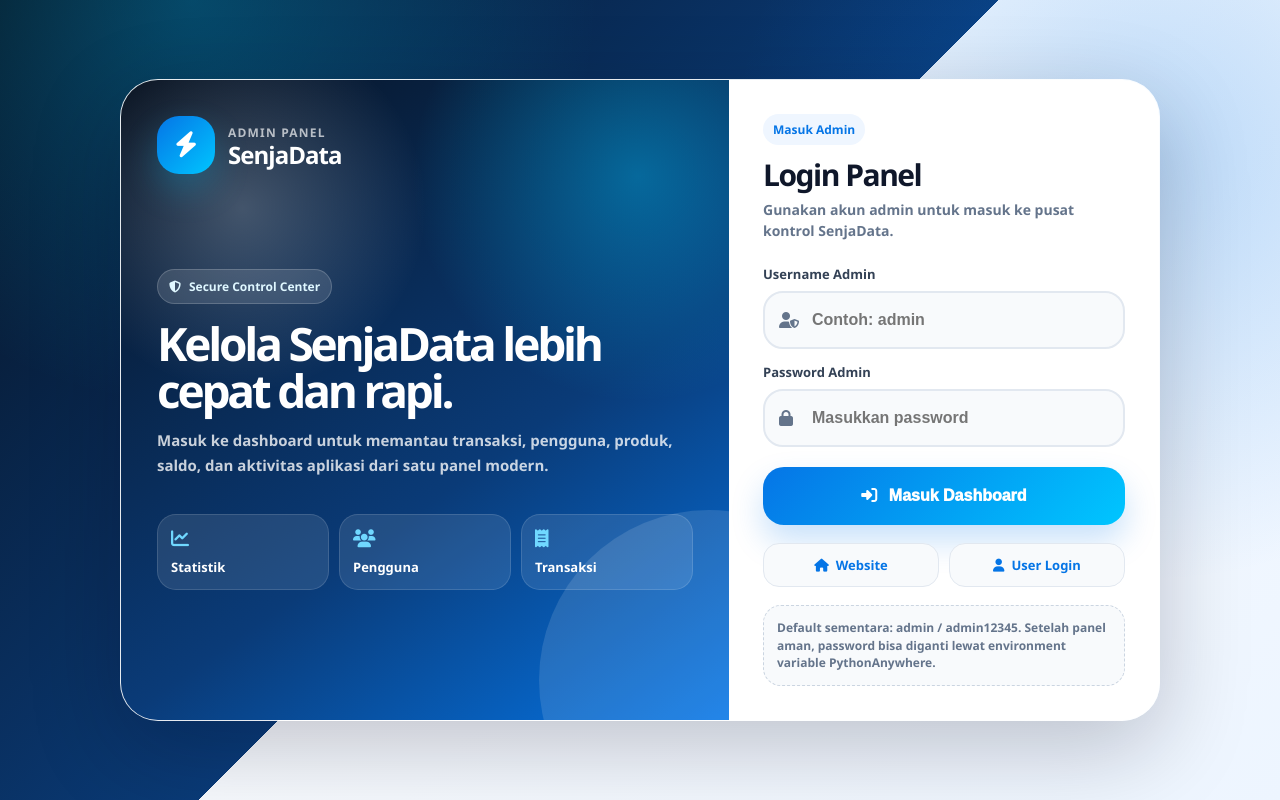
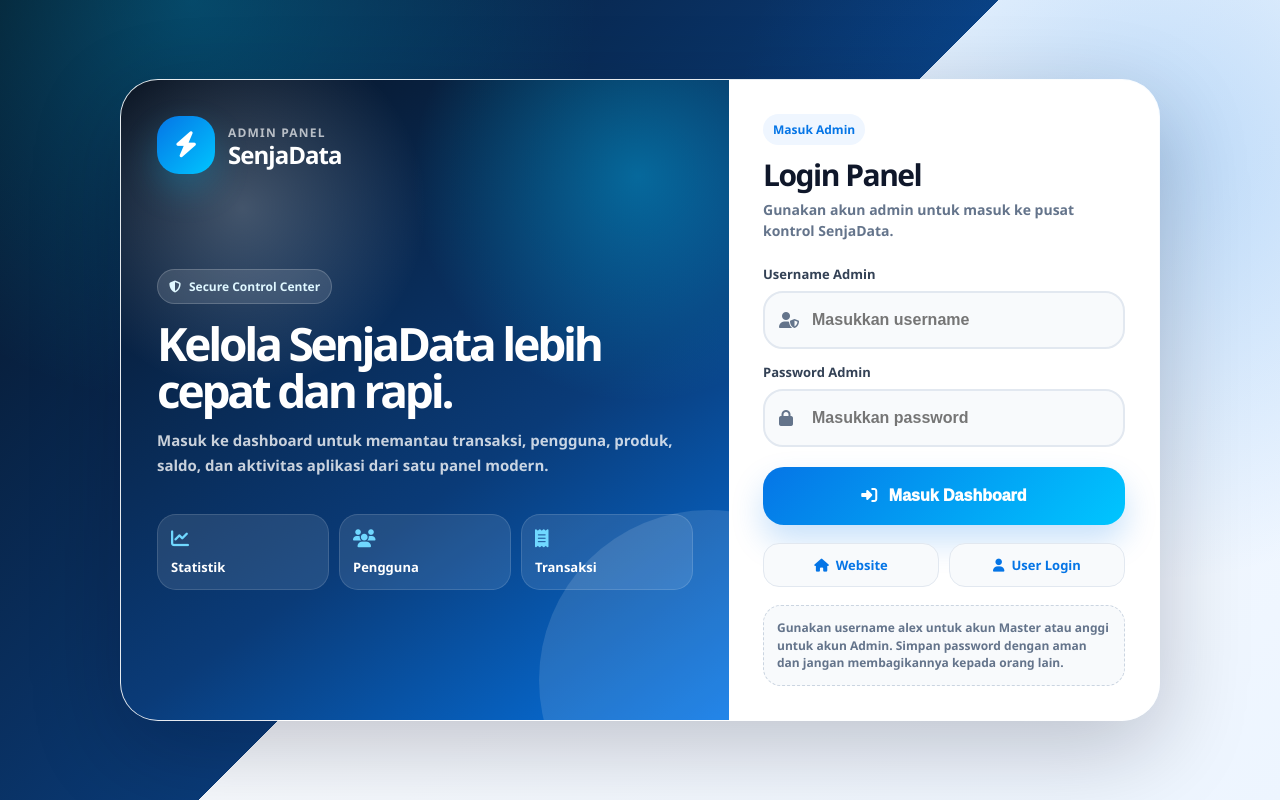
Before and after one commit to simanjuntakanggi381-alt/Pulsa-Ultra, a Flask app: page /admin-login in a window 1280 px wide. Run offline with Flask 3, Linux system fonts and the light colour scheme.

Commit message:
tambahkan akun master dan login panel langsung

```diff
--- a/app.py
+++ b/app.py
@@ -5,8 +5,7 @@ from config import (
     SQLALCHEMY_TRACK_MODIFICATIONS,
     NAMA_PRODUK,
     HARGA_JUAL,
-    BATAS_SALDO_INGAT,
-    AKUN_ADMIN
+    BATAS_SALDO_INGAT
 )
 from models import db, Transaksi, Pengguna, MutasiSaldo, ChatSession, ChatMessage
 from transaksi import cek_saldo, proses_beli
@@ -214,8 +213,18 @@ def index():
 # =========================================================
 # ADMIN PANEL SENJADATA V2
 # =========================================================
-ADMIN_PANEL_USERNAME = os.getenv("ADMIN_USERNAME", "anggi budino")
-ADMIN_PANEL_PASSWORD = os.getenv("ADMIN_PASSWORD", "anggi080811")
+AKUN_PANEL = {
+    "alex": {
+        "nama": "Master Alex",
+        "level": "master",
+        "password_hash": "pbkdf2:sha256:600000$1NK75eS6LfPmpBBz$cd625c01e6f9a76d4c6e1cd4b3b41e6aa8c0bceac8f59bded4bd2e92a8e36037"
+    },
+    "anggi": {
+        "nama": "Admin Anggi",
+        "level": "admin",
+        "password_hash": "pbkdf2:sha256:600000$ffakAmRDs25dioIj$6d43d9627163edae8e3743a82ee80c5275187d9022f7b417c93c5e2778203e3e"
+    }
+}
 
 
 def validasi_login_admin(username, password):
@@ -223,28 +232,20 @@ def validasi_login_admin(username, password):
     password = (password or "").strip()
     username_lower = username.lower()
 
-    # Login default
-    if username_lower == "anggi budino" and password == "anggi080811":
-        return True
-
-    # Login dari environment variable
-    env_username = str(ADMIN_PANEL_USERNAME or "anggi budino").strip().lower()
-    env_password = str(ADMIN_PANEL_PASSWORD or "anggi080811").strip()
-
-    if username_lower == env_username and password == env_password:
-        return True
-
-    # Login dari config.py AKUN_ADMIN
-    try:
-        config_username = str(AKUN_ADMIN.get("email", "")).strip().lower()
-        config_password = str(AKUN_ADMIN.get("password", "")).strip()
-
-        if username_lower == config_username and password == config_password:
-            return True
-    except Exception:
-        pass
-
-    return False
+    akun = AKUN_PANEL.get(username_lower)
+    if akun and check_password_hash(akun["password_hash"], password):
+        return {"username": username_lower, **akun}
+
+    return None
+
+
+def masuk_sebagai_admin(akun):
+    session.clear()
+    session["sudah_login"] = True
+    session["email"] = akun["username"]
+    session["nama"] = akun["nama"]
+    session["peran"] = "admin"
+    session["level_admin"] = akun["level"]
 
 
 def hitung_statistik_admin():
@@ -358,12 +359,9 @@ def admin_login():
             or ""
         ).strip()
 
-        if validasi_login_admin(username, password):
-            session.clear()
-            session["sudah_login"] = True
-            session["email"] = username
-            session["nama"] = "Admin"
-            session["peran"] = "admin"
+        akun_admin = validasi_login_admin(username, password)
+        if akun_admin:
+            masuk_sebagai_admin(akun_admin)
 
             flash("✅ Berhasil masuk ke panel admin.", "success")
             return redirect(url_for("admin_dashboard"))
@@ -1719,17 +1717,17 @@ def daftar():
 @app.route("/login", methods=["GET", "POST"])
 def login():
     if "sudah_login" in session:
+        if user_admin():
+            return redirect(url_for("admin_dashboard"))
         return redirect(url_for("dashboard"))
 
     if request.method == "POST":
         identitas = request.form.get("identitas", "").strip().lower()
         kata_sandi = request.form.get("kata_sandi", "").strip()
 
-        if identitas == AKUN_ADMIN["email"] and kata_sandi == AKUN_ADMIN["password"]:
-            session["sudah_login"] = True
-            session["email"] = identitas
-            session["nama"] = "Admin"
-            session["peran"] = "admin"
+        akun_admin = validasi_login_admin(identitas, kata_sandi)
+        if akun_admin:
+            masuk_sebagai_admin(akun_admin)
             flash("✅ Berhasil masuk sebagai Admin.", "success")
             return redirect(url_for("admin_dashboard"))
 
--- a/templates/admin_login.html
+++ b/templates/admin_login.html
@@ -455,7 +455,7 @@
 
                 <div class="input-box">
                     <i class="fa-solid fa-user-shield"></i>
-                    <input type="text" name="username" placeholder="Contoh: admin" required>
+                    <input type="text" name="username" placeholder="Masukkan username" autocomplete="username" required>
                 </div>
             </div>
 
@@ -464,7 +464,7 @@
 
                 <div class="input-box">
                     <i class="fa-solid fa-lock"></i>
-                    <input type="password" name="password" placeholder="Masukkan password" required>
+                    <input type="password" name="password" placeholder="Masukkan password" autocomplete="current-password" required>
                 </div>
             </div>
 
@@ -487,8 +487,8 @@
         </div>
 
         <div class="hint">
-            Default sementara: <b>admin</b> / <b>admin12345</b>.
-            Setelah panel aman, password bisa diganti lewat environment variable PythonAnywhere.
+            Gunakan username <b>alex</b> untuk akun Master atau <b>anggi</b> untuk akun Admin.
+            Simpan password dengan aman dan jangan membagikannya kepada orang lain.
         </div>
     </section>
 
--- a/templates/login.html
+++ b/templates/login.html
@@ -476,7 +476,7 @@ body {
                 {% endif %}
 
                 <div class="login-form-group">
-                    <label for="identitas">Nomor HP / Email</label>
+                    <label for="identitas">Username / Nomor HP / Email</label>
                     <div class="login-input-box">
                         <i class="fa-solid fa-user input-icon"></i>
                         <input
@@ -484,14 +484,14 @@ body {
                             id="identitas"
                             name="identitas"
                             class="login-input"
-                            placeholder="08123456789 atau email@anda.com"
+                            placeholder="Username, nomor HP, atau email"
                             value="{{ request.form.get('identitas', '') if request is defined else '' }}"
                             autocomplete="username"
                             required
                             autofocus
                         >
                     </div>
-                    <div class="login-help">Masukkan nomor HP aktif atau email yang terdaftar.</div>
+                    <div class="login-help">Akun panel dapat langsung masuk menggunakan username.</div>
                 </div>
 
                 <div class="login-form-group">
```
